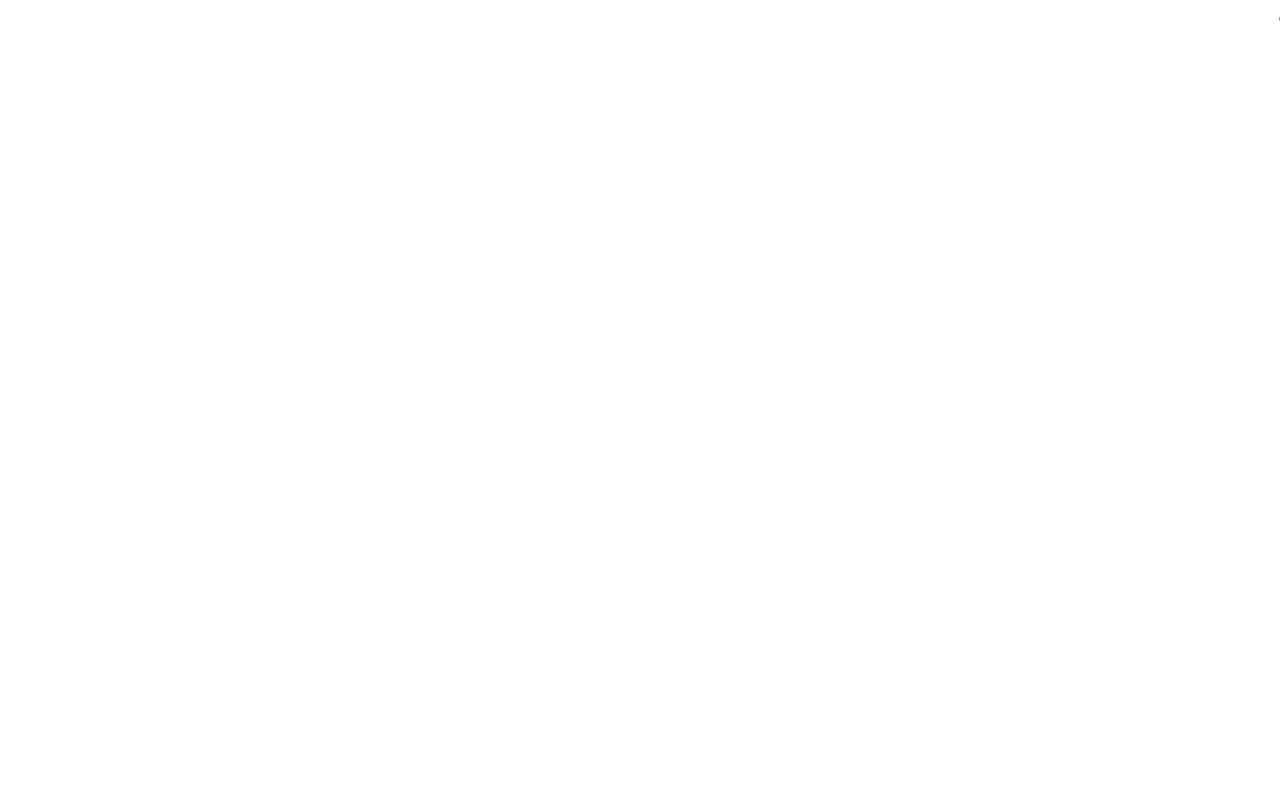
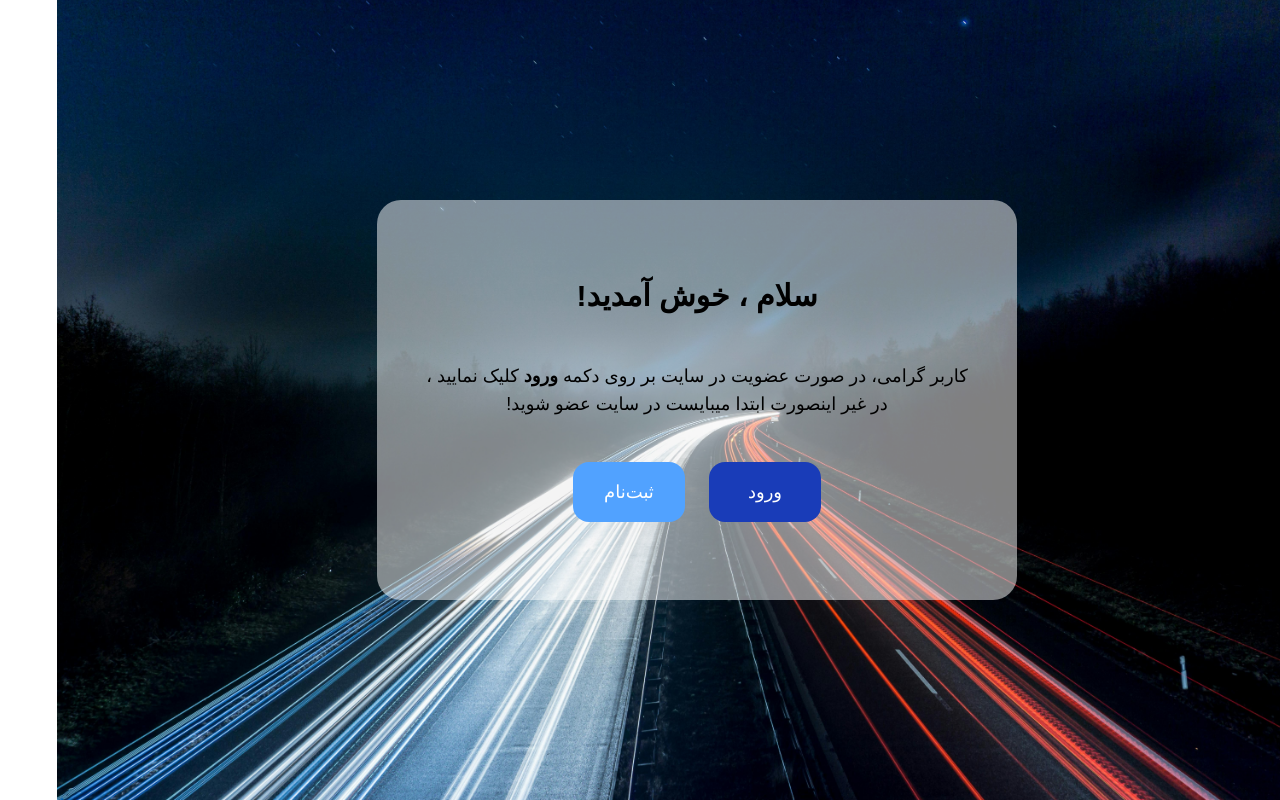
Before and after one commit to maryamjafari15/test-signup-project, a React (Vite) app: page / in a window 1280 px wide. Built offline with nearby package versions, Linux system fonts and the light colour scheme.

Commit message:
-home page and solve tailwind problem

```diff
--- a/index.html
+++ b/index.html
@@ -3,6 +3,7 @@
   <head>
     <meta charset="UTF-8" />
     <link rel="icon" type="image/svg+xml" href="/vite.svg" />
+    <link href="/dist/styles.css" rel="stylesheet">
     <meta name="viewport" content="width=device-width, initial-scale=1.0" />
     <title>test-website</title>
   </head>
--- a/package.json
+++ b/package.json
@@ -22,10 +22,12 @@
     "@types/react": "^18.3.18",
     "@types/react-dom": "^18.3.5",
     "@vitejs/plugin-react": "^4.3.4",
+    "autoprefixer": "^10.4.20",
     "eslint": "^9.17.0",
     "eslint-plugin-react-hooks": "^5.0.0",
     "eslint-plugin-react-refresh": "^0.4.16",
     "globals": "^15.14.0",
+    "postcss": "^8.5.1",
     "typescript": "~5.6.2",
     "typescript-eslint": "^8.18.2",
     "vite": "^6.0.5"
--- a/src/App.css
+++ b/src/App.css
@@ -2,8 +2,7 @@
 *::before,
 *::after {
   box-sizing: border-box;
-  margin: 0;
-  padding: 0;
+
 }
 
 html {
--- a/src/pages/Home.tsx
+++ b/src/pages/Home.tsx
@@ -1,8 +1,36 @@
+import { useNavigate } from "react-router-dom";
 
-const Home = () => {
+const Home: React.FC = () => {
+  const navigate = useNavigate();
+
   return (
-    <div>سلاممم</div>
-  )
-}
+    <div className="h-screen w-full flex flex-col justify-center items-center bg-cover bg-center bg-[url('/assets/bg.jpg')]">
+      <div className=' w-fit sm:w-3/4 md:w-1/2 h-1/2 sm:h-1/2 bg-white/50  rounded-3xl flex flex-col justify-center items-center p-6 sm:p-10'>
+        <h1 className='text-2xl sm:text-3xl font-semibold mb-6 sm:mb-10'>
+          {" "}
+          سلام ، خوش آمدید!{" "}
+        </h1>
+        <p className='text-sm sm:text-lg font-medium mb-6 sm:mb-9 text-center p-2'>
+          کاربر گرامی، در صورت عضویت در سایت بر روی دکمه <b> ورود</b> کلیک
+          نمایید ، در غیر اینصورت ابتدا میبایست در سایت عضو شوید!
+        </p>
+        <div className='flex flex-col sm:flex-row justify-center items-center gap-4 sm:gap-6 w-full '>
+          <button
+            className='p-3 sm:p-4 bg-blue-800 w-full sm:w-28 rounded-2xl text-sm sm:text-lg text-white hover:bg-blue-900 transition duration-300'
+            onClick={() => navigate("/LoginPage")}
+          >
+            ورود
+          </button>
+          <button
+            className='p-3 sm:p-4 bg-blue-400 w-full sm:w-28 rounded-2xl text-sm sm:text-lg text-white hover:bg-blue-500 transition duration-300'
+            onClick={() => navigate("/SignupPage")}
+          >
+            ثبت‌نام
+          </button>
+        </div>
+      </div>
+    </div>
+  );
+};
 
-export default Home
+export default Home;
--- a/vite.config.ts
+++ b/vite.config.ts
@@ -1,5 +1,5 @@
-import { defineConfig } from 'vite'
-import react from '@vitejs/plugin-react'
+import { defineConfig } from "vite";
+import react from "@vitejs/plugin-react";
 import tailwindcss from '@tailwindcss/vite'
 
 // https://vite.dev/config/
@@ -7,4 +7,4 @@
   plugins: [react(),
     tailwindcss()
   ],
-})
+});
```
Also changed, not shown: public/assets/bg.jpg (added), 1 other file (tests, documents, lock files or other folders).
